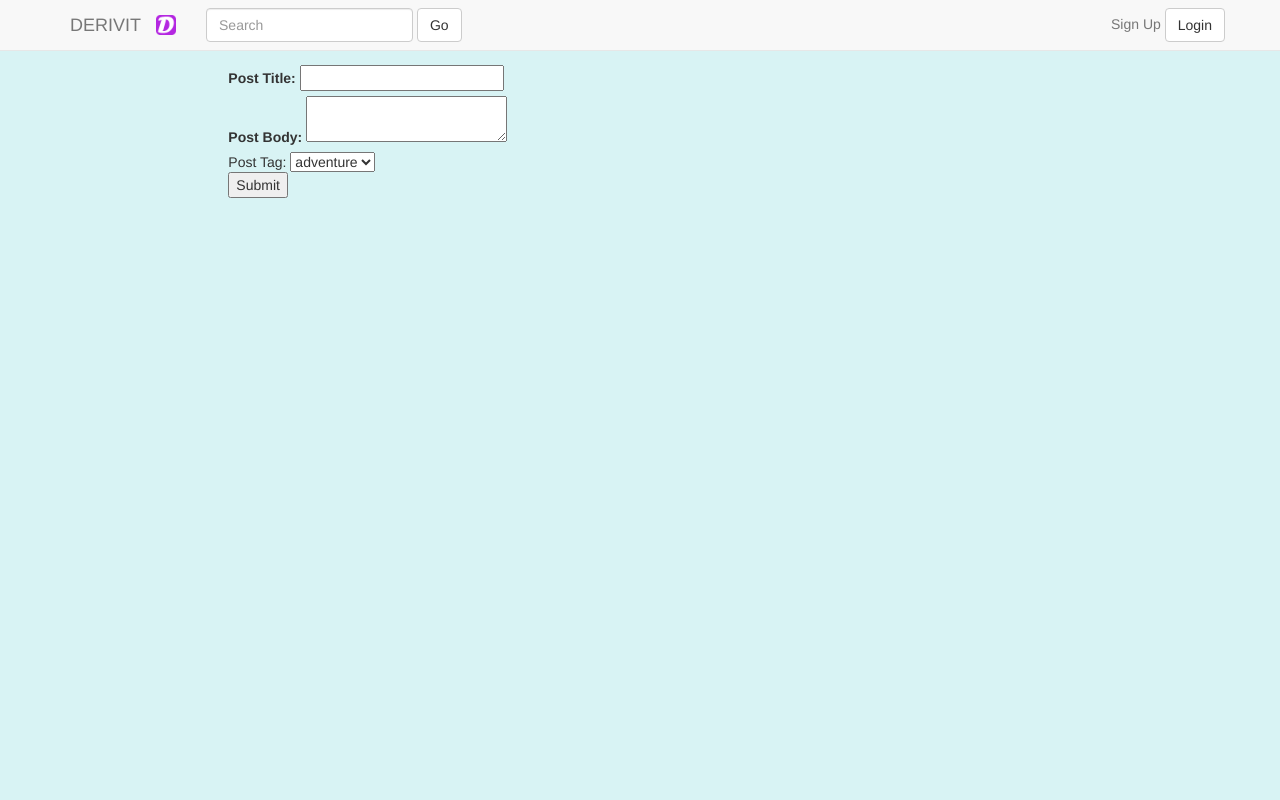
After one commit to Alex-Jay/Derivit_Blog_Pair_Programming, a PHP site: page /create_blog.php in a window 1280 px wide. The commit adds this page. Run offline with PHP 8.4, Linux system fonts and the light colour scheme; data comes from the database, SQL or seed files in the repository; some libraries are stand-ins or nearby versions.

Commit message:
Minor Fixes

```diff
--- /dev/null
+++ b/create_blog.php
@@ -0,0 +1,30 @@
+<?php
+require_once 'database.php';
+?>
+<html>
+    <head>
+        <?php include './inc/bootstrap_plugins.php'; ?>
+        <link rel="stylesheet" type="text/css" href="css/blog.css"/>
+        <style>
+            body
+            {
+                padding-top: 50px;
+                background-color: #d8f3f4;
+            }
+        </style>
+    </head>
+    <body>
+        <?php include './inc/navbar.php'; ?>
+        <div class="modal-body row">
+            <div class="col-md-2 ">
+            </div>
+            <div class="col-md-8">
+                <?php include './inc/createBlogForm.php'; ?>
+            </div>
+            <div class="col-md-2 ">
+                <div class="col-md-12">
+                </div>
+            </div>
+        </div>
+    </body>
+</html>
--- /dev/null
+++ b/inc/createBlogForm.php
@@ -0,0 +1,35 @@
+<?php
+require_once 'database.php';
+session_start();
+
+$stmt = "SELECT * FROM tag";
+$query = $db->prepare($stmt);
+$query->execute();
+$tagData = $query->fetchAll();
+?>
+<script language="javascript">
+    function submitForm()
+    {
+        document.getElementById("postForm").submit();
+    }
+</script>
+
+<form id="postForm" method="POST" action="addPost.php">
+    <label for="postTitle">Post Title:
+        <input type="text" id="postTitle" name="postTitle">
+    </label>
+    <br>
+    <label for="postTitle">Post Body:
+        <textarea id="postBody" name="postBody"></textarea>
+    </label>
+    <br>
+    Post Tag:
+    <select id='postTag' name="postTag">
+        <?php foreach ($tagData as $tag): ?>
+            <option value="<?php echo $tag['tag_id']; ?>"><?php echo $tag['tag_name']; ?></option>
+        <?php endforeach; ?>
+    </select>
+
+    <br>
+    <input type='submit' value='Submit'>
+</form>
--- a/upload.php
+++ b/upload.php
@@ -1,4 +1,7 @@
+<!----Code Used From W3 Schools---->
 <?php
+session_start();
+$_SESSION['img_link'] = basename($_FILES["fileToUpload"]["name"]);
 $target_dir = "img/";
 $target_file = $target_dir . basename($_FILES["fileToUpload"]["name"]);
 $uploadOk = 1;
@@ -36,7 +39,6 @@ if ($uploadOk == 0) {
 // if everything is ok, try to upload file
 } else {
     if (move_uploaded_file($_FILES["fileToUpload"]["tmp_name"], $target_file)) {
-        echo "The file ". basename( $_FILES["fileToUpload"]["name"]). " has been uploaded.";
     } else {
         echo "Sorry, there was an error uploading your file.";
     }
```
Also changed, not shown: addPost.php (added, +22 -0 lines), inc/profile.php (+8 -1 lines).
